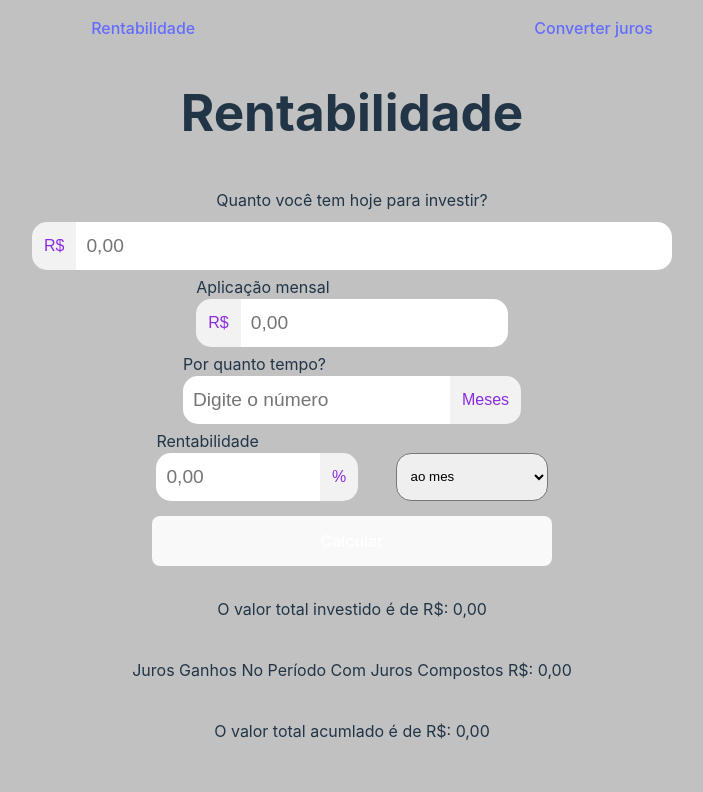
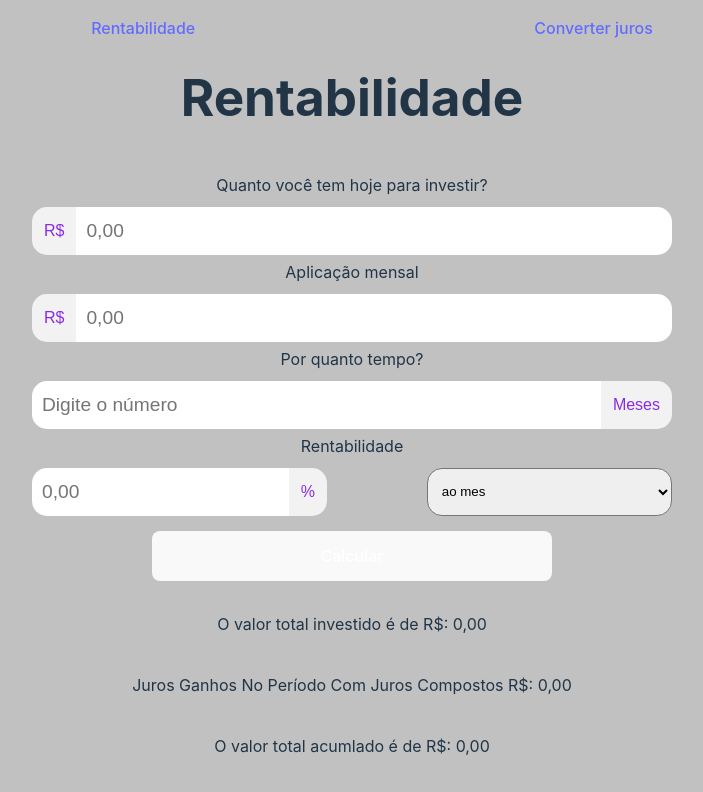
Before and after one commit to ronansalvador/interest-converter, a React (Vite) app: page /rentabilidade in a window 1280 px wide. Shown: the top 792 px of the page, without its empty margins (288-991 px from the left). Built offline with nearby package versions, Linux system fonts and the light colour scheme.

Commit message:
feat(css): atualizando nome div teste

```diff
--- a/src/pages/Profitability.jsx
+++ b/src/pages/Profitability.jsx
@@ -71,7 +71,7 @@ function Profitability() {
             />
           </div>
         </div>
-        <div className='teste-ronan'>
+        <div className='div-label-input'>
           <label htmlFor='mensal'>Aplicação mensal</label>
           <div className='input-money'>
             <span>R$</span>
@@ -85,7 +85,7 @@ function Profitability() {
             />
           </div>
         </div>
-        <div className='teste-ronan'>
+        <div className='div-label-input'>
           <label htmlFor='tempo'>Por quanto tempo?</label>
           <div className='input-number'>
             <input
@@ -100,7 +100,7 @@ function Profitability() {
             <span>Meses</span>
           </div>
         </div>
-        <div className='teste-ronan'>
+        <div className='div-label-input'>
           <label htmlFor='rentabilidade'>Rentabilidade</label>
           <div className='div-rentabilidade'>
             <div className='input-number'>
```
